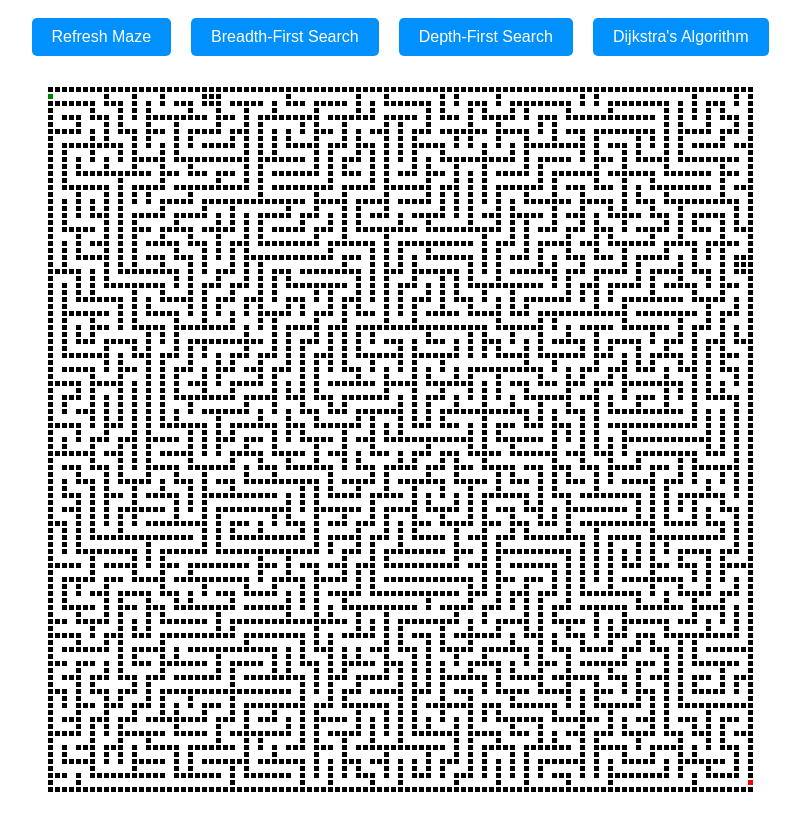
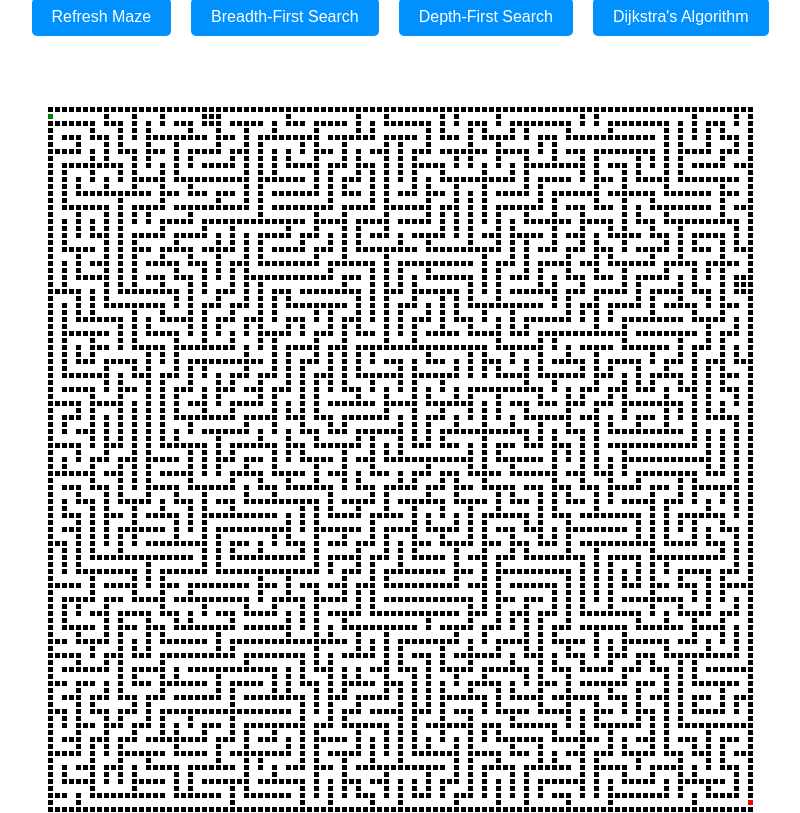
Before and after one commit to DoctorDictator/maze-visualizer, a React (Create React App) app: page / in a window 1280 px wide. Shown: the whole page, without its empty margins (240-1040 px from the left). Built offline with nearby package versions, Linux system fonts and the light colour scheme.

Commit message:
Update App.css

```diff
--- a/src/App.css
+++ b/src/App.css
@@ -9,7 +9,8 @@
 .controls {
   display: flex;
   flex-direction: row;
-  margin-bottom: 20px;
+  margin-bottom: 60px;
+  z-index:1;
 }
 
 .maze-button {
```
